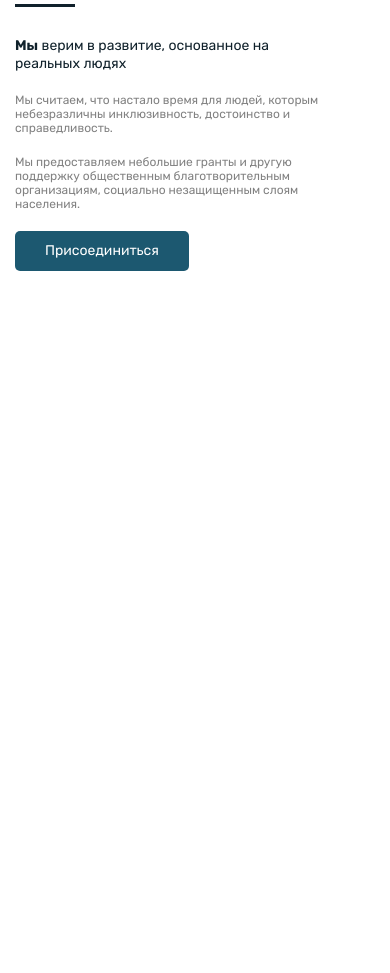
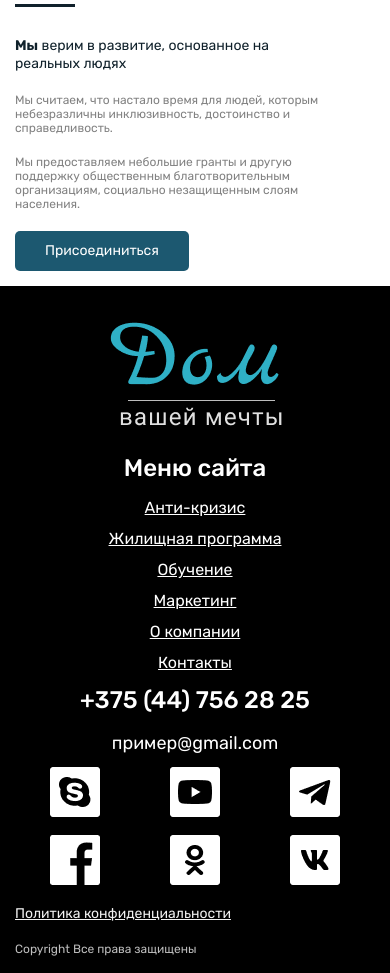
Before and after one commit to ELegek/Shanyrak, a website: page app/index.html in a window 390 px wide. Shown: the part 2799-3772 px from the top of the page. Before the commit the page ends 3085 px from the top, so only its background shows below. Drawn offline with nearby package versions, Linux system fonts and the light colour scheme.

Commit message:
Responsive footer

```diff
--- a/app/index.html
+++ b/app/index.html
@@ -190,10 +190,10 @@
     </div>
   </section>
 
-    <!--<footer class="footer">
+    <footer class="footer">
     <div class="container">
-      <div class="footer__inner">
-        <div class="footer__copy">
+      <div class="footer__inner ">
+        <div class="footer__copy item">
           <div class="footer__wrapper">
             <div class="footer__logo">
               <img src="images/footer__logo.png" alt="logo">
@@ -203,12 +203,9 @@
                 работать вместе, где бы они не были!</p>
             </div>
           </div>
-          <div class="footer__copy-text">
-            <a href="#" class="footer__copy-link">Политика конфиденциальности</a>
-            <div class="footer__copyright">Copyright Все права защищены</div>
-          </div>
+
         </div>
-        <div class="footer__menu">
+        <div class="footer__menu item">
           <h3 class="footer__menu-title">Меню сайта</h3>
           <ul class="footer__menu-list">
             <li class="footer__menu-item"><a href="#">Анти-кризис<a></li>
@@ -219,7 +216,7 @@
             <li class="footer__menu-item"><a href="#">Контакты</a></li>
           </ul>
         </div>
-        <div class="footer__contact">
+        <div class="footer__contact item">
           <div class="footer__phone"><a href="tel:375447562825">+375 (44) 756 28 25</a></div>
           <div class="footer__mail"><a href="email:email@gmail.com">пример@gmail.com</a></div>
           <div class="footer__social">
@@ -244,8 +241,12 @@
           </div>
         </div>
       </div>
+      <div class="footer__copy-text">
+        <a href="#" class="footer__copy-link">Политика конфиденциальности</a>
+        <div class="footer__copyright">Copyright Все права защищены</div>
+      </div>
     </div>
-  </footer> -->
+  </footer>
 
 
 
--- a/app/scss/_media.scss
+++ b/app/scss/_media.scss
@@ -5,3 +5,4 @@
 @import "module/aside/aside__media";
 @import "module/program/program__media";
 @import "module/content/content__media";
+@import "module/footer/footer__media";
--- a/app/scss/module/content/content__media.scss
+++ b/app/scss/module/content/content__media.scss
@@ -1,6 +1,6 @@
 @media (max-width: 1180px) {
     .content__inner {
-        padding: 0;
+        padding: 15px 0;
     }
 
     .content__title {
@@ -12,6 +12,8 @@
     }
 }
 
+
+
 @media (max-width: 835px) {
     .content__inner {
         justify-content: center;
--- /dev/null
+++ b/app/scss/module/footer/footer__media.scss
@@ -0,0 +1,50 @@
+@media (max-width: 1000px) {
+    .footer__inner {
+        flex-wrap: wrap;
+    }
+
+    .item {
+        width: 50%;
+
+        text-align: center;
+    }
+
+    .footer__social {
+        justify-content: center;
+        width: 100%;
+    }
+}
+
+@media (max-width: 700px) {
+
+    .footer {
+        padding: 15px 0;
+    }
+    .item {
+        width: 100%;
+
+        text-align: center;
+    }
+}
+
+@media (max-width: 440px) {
+    .footer__text {
+        font-size: 14px;
+        line-height: 20px;
+    }
+}
+
+@media (max-width: 440px) {
+    .footer__text {
+        display: none;
+    }
+
+    .footer__wrapper {
+        justify-content: center;
+        margin-bottom: 20px;
+    }
+
+    .footer__logo {
+        margin-right: 0;
+    }
+}
```
Also changed, not shown: app/css/module/footer/footer copy.min.css (added, +1 -0 lines), app/css/module/content/content__media.min.css, app/css/module/footer/footer__media.min.css (added), app/css/style.min.css.
